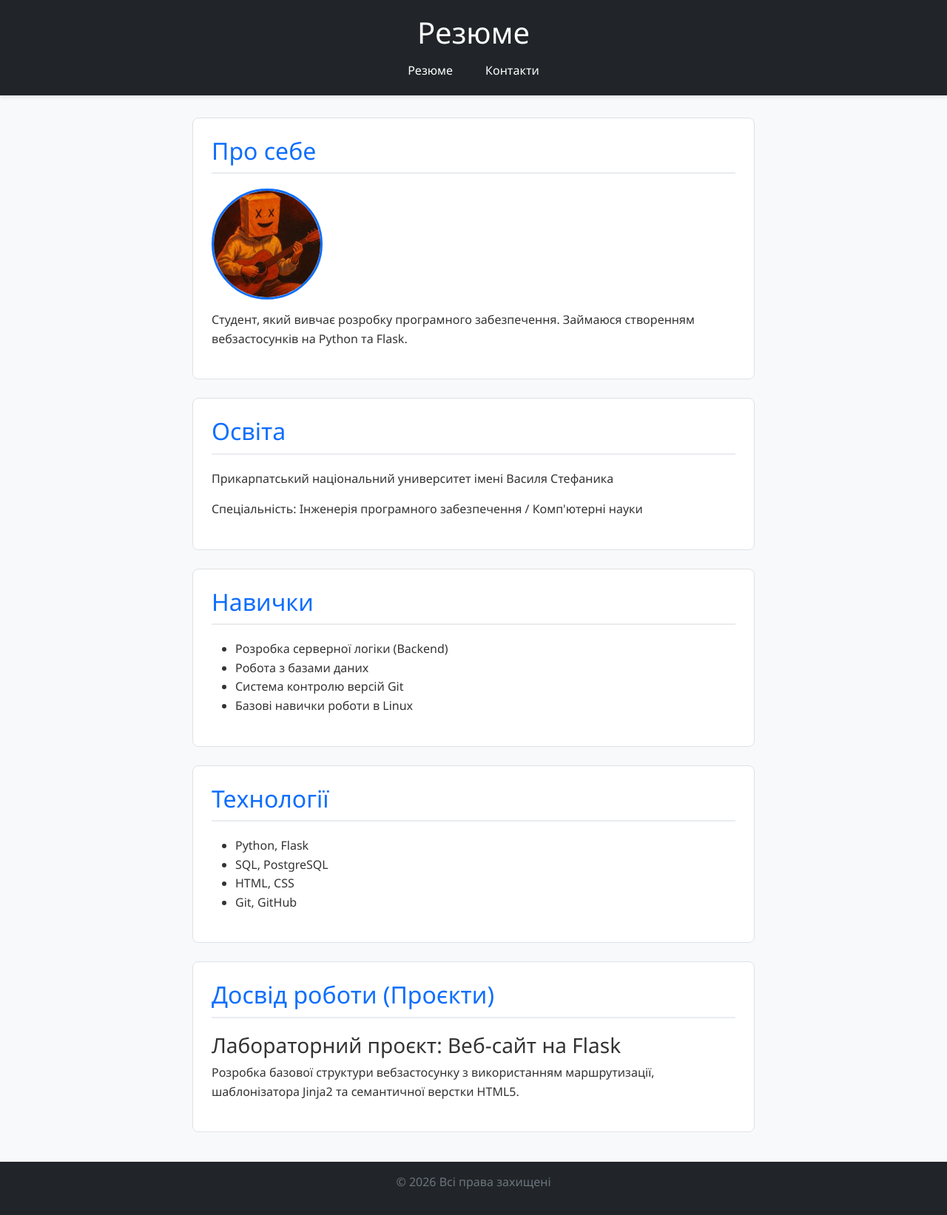
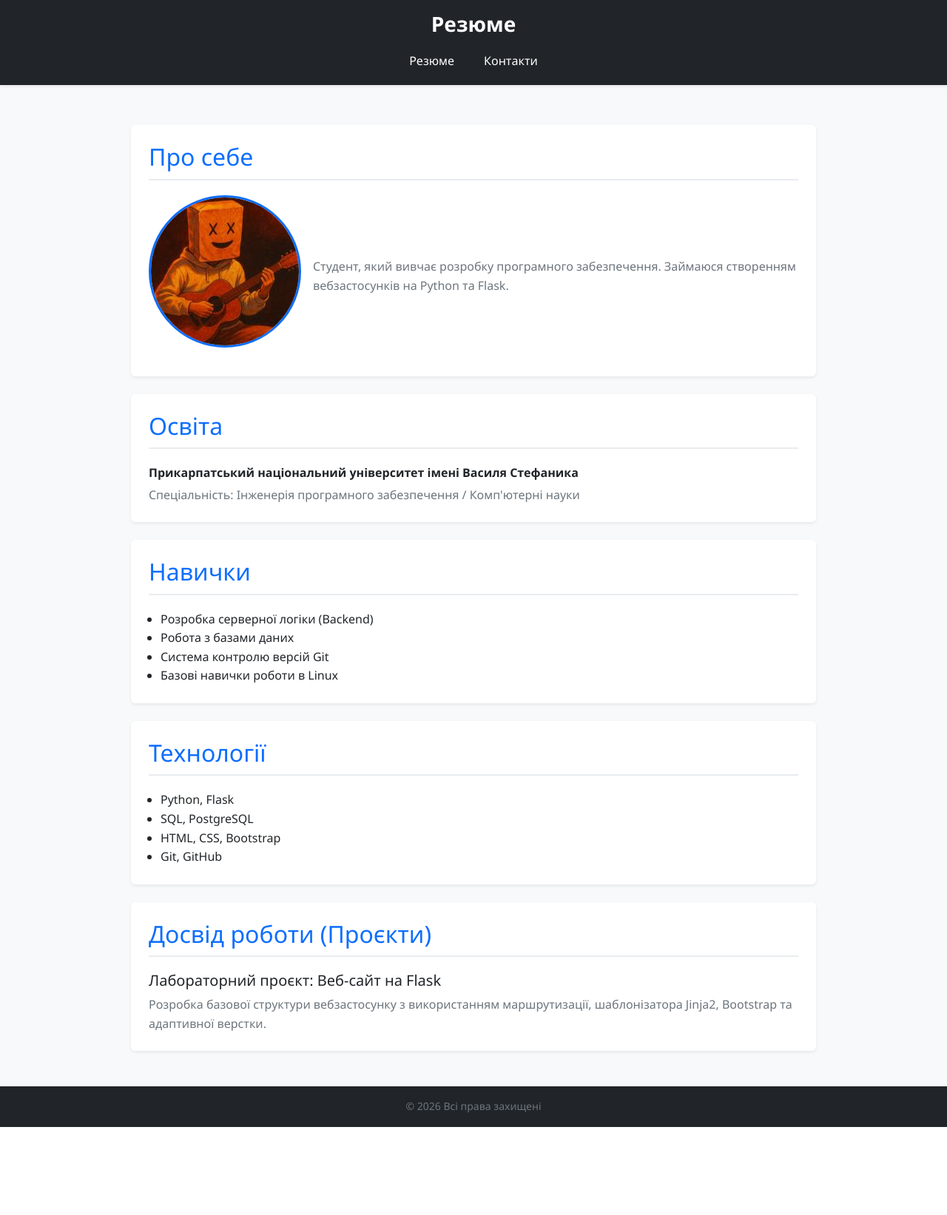
Before and after one commit to RomanTelemukha/flask-app-lab, a Flask app: page /resume in a window 1280 px wide. Shown: the whole page at 74% size. After the commit the page ends 1524 px from the top, so only its background shows below. Run offline with Flask 3, Linux system fonts and the light colour scheme.

Commit message:
implement bootstrap styles

```diff
--- a/templates/base.html
+++ b/templates/base.html
@@ -7,16 +7,19 @@
     <link href="https://cdn.jsdelivr.net/npm/bootstrap@5.3.3/dist/css/bootstrap.min.css" rel="stylesheet">
     <link rel="stylesheet" href="{{ url_for('static', filename='css/style.css') }}">
 </head>
-<body>
-    <header>
-        <h1>{{ title }}</h1>
-         {% include "nav.html" %}
+<body class="bg-light d-flex flex-column min-vh-100">
+    <header class="bg-dark text-white py-3 shadow-sm">
+        <div class="container text-center">
+            <h1 class="h3 mb-3 fw-bold">{{ title }}</h1>
+            {% include "nav.html" %}
+        </div>
     </header>
-    <main>
+    <main class="container my-4 flex-grow-1">
         {% block content %}
 
         {% endblock %}
     </main>
     {% include "footer.html" %}
+    <script src="https://cdn.jsdelivr.net/npm/bootstrap@5.3.3/dist/js/bootstrap.bundle.min.js"></script>
 </body>
 </html>
--- a/templates/footer.html
+++ b/templates/footer.html
@@ -1,3 +1,5 @@
-<footer>
-    <p>&copy; 2026 Всі права захищені</p>
+<footer class="bg-dark text-secondary text-center py-3 mt-auto">
+    <div class="container">
+        <p class="m-0 small">&copy; 2026 Всі права захищені</p>
+    </div>
 </footer>
--- a/templates/nav.html
+++ b/templates/nav.html
@@ -1,6 +1,4 @@
-<nav>
-    <ul>
-        <li><a href="/resume">Резюме</a></li>
-        <li><a href="/contacts">Контакти</a></li>
-    </ul>
+<nav class="nav justify-content-center gap-2">
+    <a class="nav-link text-white rounded px-3 py-1" href="/resume">Резюме</a>
+    <a class="nav-link text-white rounded px-3 py-1" href="/contacts">Контакти</a>
 </nav>
--- a/templates/resume.html
+++ b/templates/resume.html
@@ -3,21 +3,25 @@
 {% block title %}Резюме{% endblock %}
 
 {% block content %}
-    <section>
+<div class="row justify-content-center">
+    <div class="col-12 col-lg-10">
+        <section class="card p-4 mb-4 shadow-sm border-0">
             <h2>Про себе</h2>
-        <img src="{{ url_for('static', filename='images/naivery.jpg') }}" alt="Фото профілю" width="150">
-        <p>Студент, який вивчає розробку програмного забезпечення. Займаюся створенням вебзастосунків на Python та Flask.</p>
+            <div class="d-flex align-items-center flex-column flex-sm-row gap-3 text-center text-sm-start">
+                <img src="{{ url_for('static', filename='images/naivery.jpg') }}" alt="Фото профілю" class="rounded-circle profile-img img-fluid">
+                <p class="m-0 text-secondary">Студент, який вивчає розробку програмного забезпечення. Займаюся створенням вебзастосунків на Python та Flask.</p>
+            </div>
         </section>
 
-    <section>
+        <section class="card p-4 mb-4 shadow-sm border-0">
             <h2>Освіта</h2>
-        <p>Прикарпатський національний университет імені Василя Стефаника</p>
-        <p>Спеціальність: Інженерія програмного забезпечення / Комп'ютерні науки</p>
+            <p class="mb-1"><strong>Прикарпатський національний університет імені Василя Стефаника</strong></p>
+            <p class="m-0 text-secondary">Спеціальність: Інженерія програмного забезпечення / Комп'ютерні науки</p>
         </section>
 
-    <section>
+        <section class="card p-4 mb-4 shadow-sm border-0">
             <h2>Навички</h2>
-        <ul>
+            <ul class="mb-0 ps-3">
                 <li>Розробка серверної логіки (Backend)</li>
                 <li>Робота з базами даних</li>
                 <li>Система контролю версій Git</li>
@@ -25,19 +29,21 @@
             </ul>
         </section>
 
-    <section>
+        <section class="card p-4 mb-4 shadow-sm border-0">
             <h2>Технології</h2>
-        <ul>
+            <ul class="mb-0 ps-3">
                 <li>Python, Flask</li>
                 <li>SQL, PostgreSQL</li>
-            <li>HTML, CSS</li>
+                <li>HTML, CSS, Bootstrap</li>
                 <li>Git, GitHub</li>
             </ul>
         </section>
 
-    <section>
+        <section class="card p-4 mb-4 shadow-sm border-0">
             <h2>Досвід роботи (Проєкти)</h2>
-        <h3>Лабораторний проєкт: Веб-сайт на Flask</h3>
-        <p>Розробка базової структури вебзастосунку з використанням маршрутизації, шаблонізатора Jinja2 та семантичної верстки HTML5.</p>
+            <h3 class="h5">Лабораторний проєкт: Веб-сайт на Flask</h3>
+            <p class="m-0 text-secondary">Розробка базової структури вебзастосунку з використанням маршрутизації, шаблонізатора Jinja2, Bootstrap та адаптивної верстки.</p>
         </section>
+    </div>
+</div>
 {% endblock %}
```
Also changed, not shown: templates/contacts.html (+19 -18 lines). Lines whose indentation alone changed are shown as unchanged.
